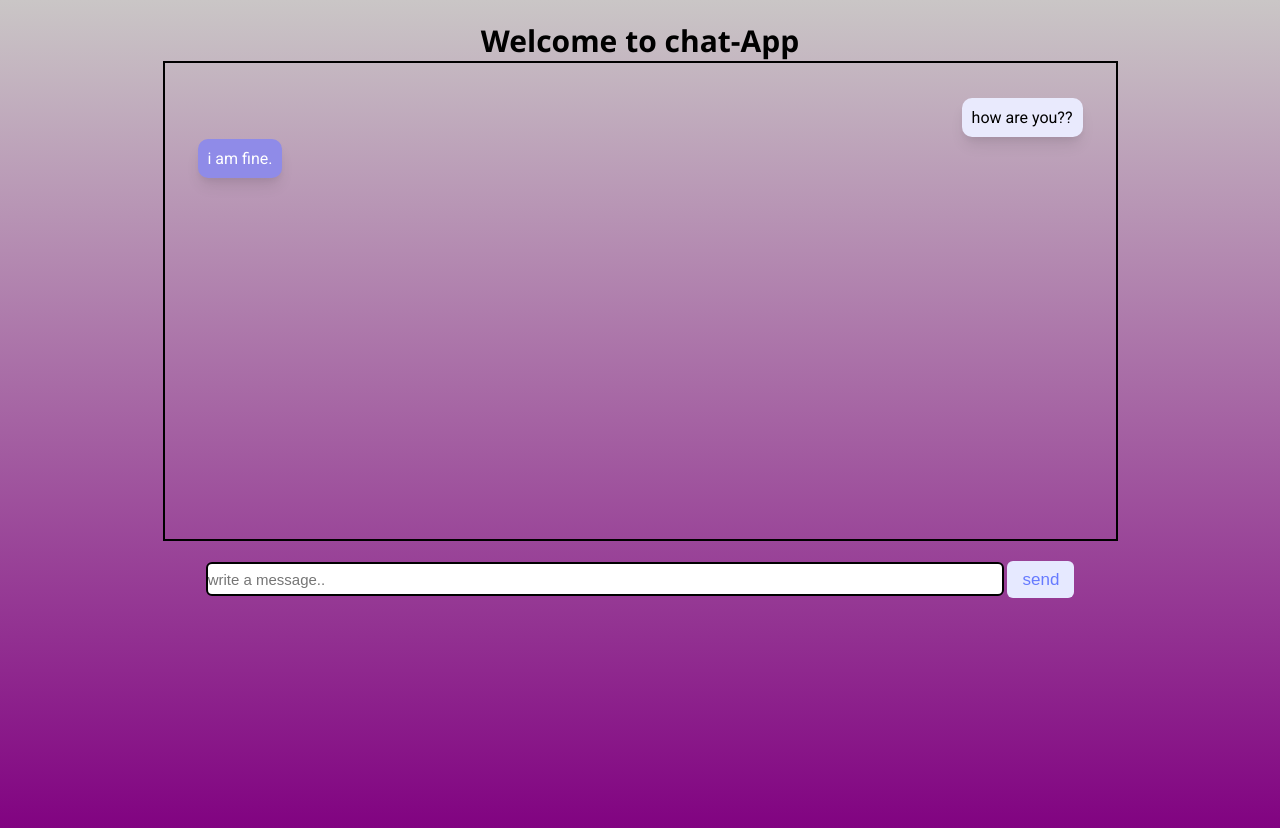
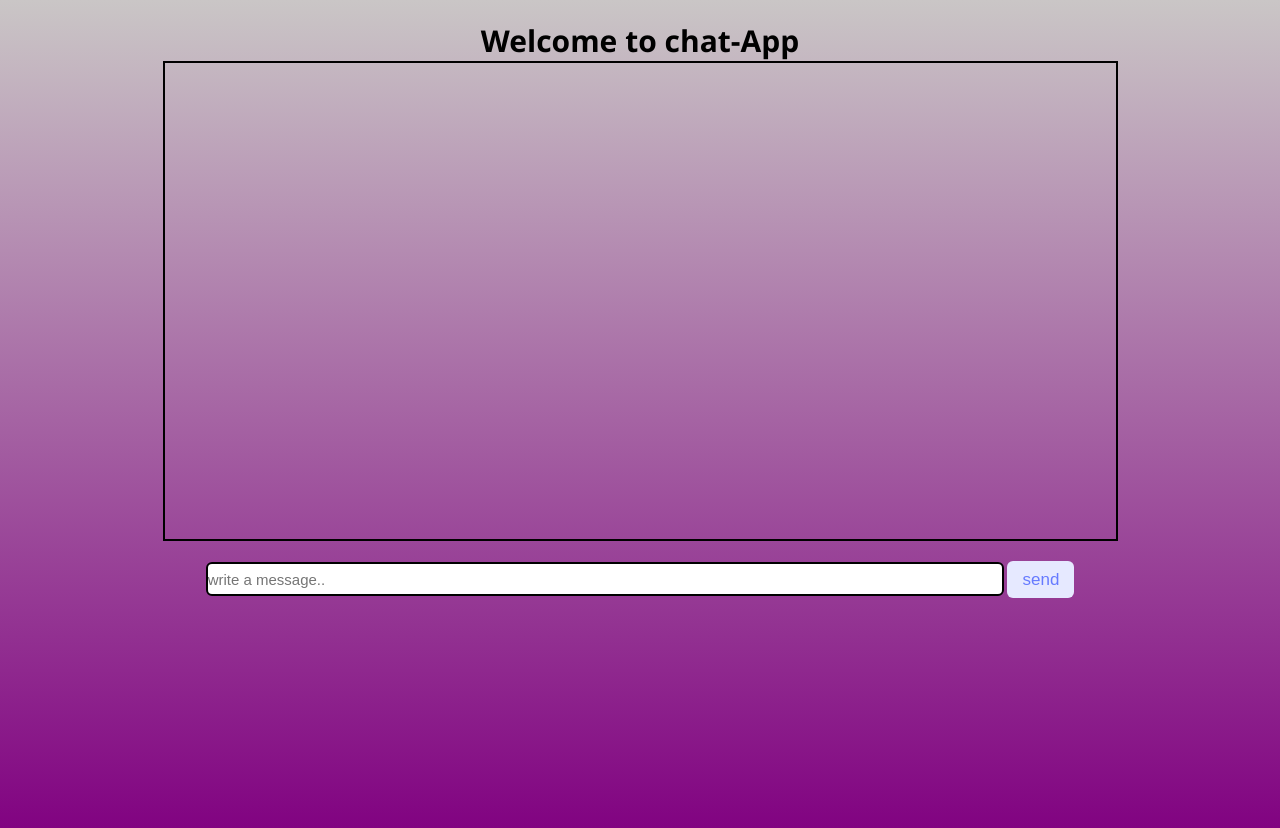
Before and after one commit to pksingh128/chat-app, a website: page public/chat.html in a window 1280 px wide. Drawn offline with nearby package versions, Linux system fonts and the light colour scheme; no server answers.

Commit message:
minor changes

```diff
--- a/public/chat.html
+++ b/public/chat.html
@@ -14,8 +14,7 @@
 
     </nav>
     <div class="container">
-      <div class="message right">how are you??</div>
-      <div class="message left">i am fine.</div>
+
     </div>
 
     <div class="send" ">
```
